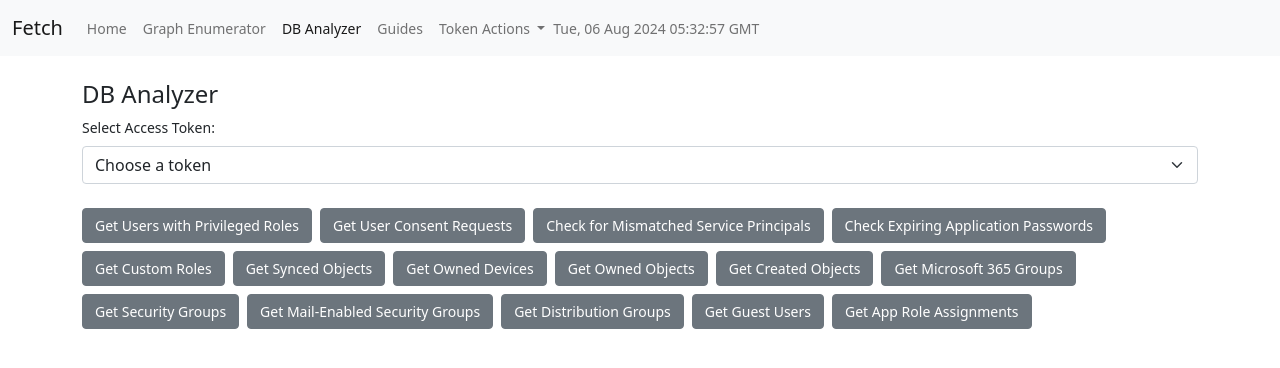
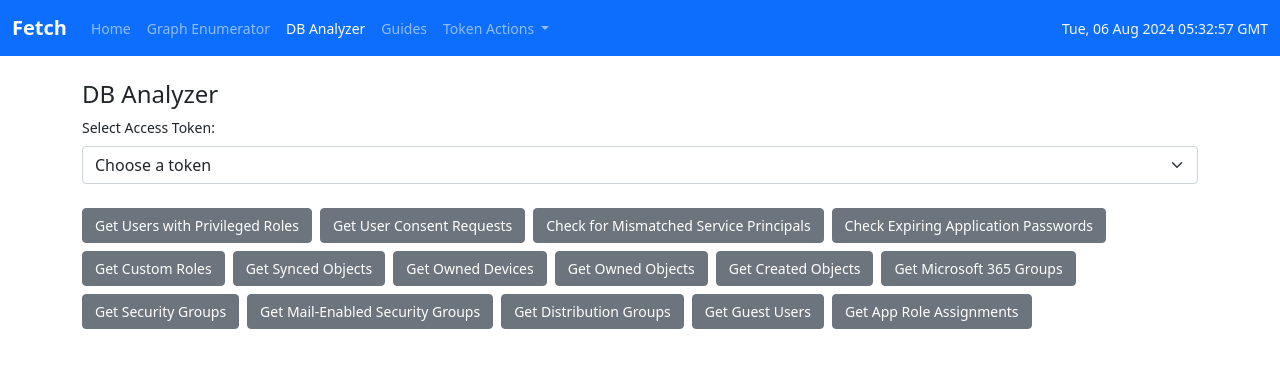
Before and after one commit to NetPenguins/Fetch, a Flask app: page /db_analyzer in a window 1280 px wide. Shown: the top 368 px of the page. Run offline with Flask 3, Linux system fonts and the light colour scheme; data that the repository does not hold is empty.

Commit message:
Fixing the header of the base.html

```diff
--- a/templates/base.html
+++ b/templates/base.html
@@ -9,14 +9,16 @@
     {% block extra_css %}{% endblock %}
 </head>
 <body>
-    <nav class="navbar navbar-expand-lg navbar-light bg-light">
+<nav class="navbar navbar-expand-lg navbar-dark bg-primary">
     <div class="container-fluid">
-            <a class="navbar-brand" href="/">Fetch</a>
+        <a class="navbar-brand fw-bold" href="/">
+            Fetch
+        </a>
         <button class="navbar-toggler" type="button" data-bs-toggle="collapse" data-bs-target="#navbarNav" aria-controls="navbarNav" aria-expanded="false" aria-label="Toggle navigation">
             <span class="navbar-toggler-icon"></span>
         </button>
         <div class="collapse navbar-collapse" id="navbarNav">
-                <ul class="navbar-nav">
+            <ul class="navbar-nav me-auto mb-2 mb-lg-0">
                 <li class="nav-item">
                     <a class="nav-link {% if request.endpoint == 'index' %}active{% endif %}" href="{{ url_for('index') }}">Home</a>
                 </li>
@@ -43,12 +45,13 @@
                     </ul>
                 </li>
             </ul>
-                <span class="navbar-text" id="currentTime">
+            <span class="navbar-text text-light" id="currentTime">
                 {{ current_time.strftime('%Y-%m-%d %H:%M:%S UTC') }}
             </span>
         </div>
     </div>
 </nav>
+
 
     <div class="container mt-4">
         {% block content %}{% endblock %}
```
Lines whose indentation alone changed are shown as unchanged.
